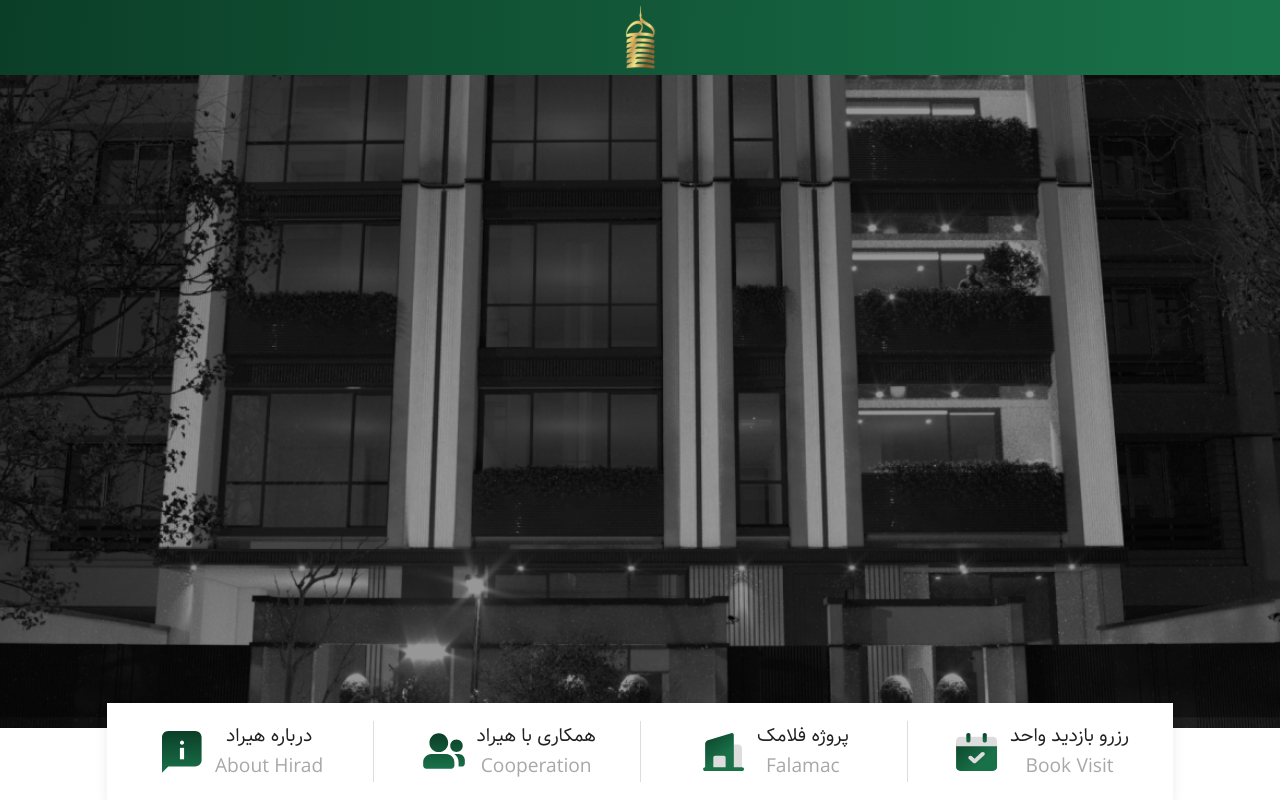
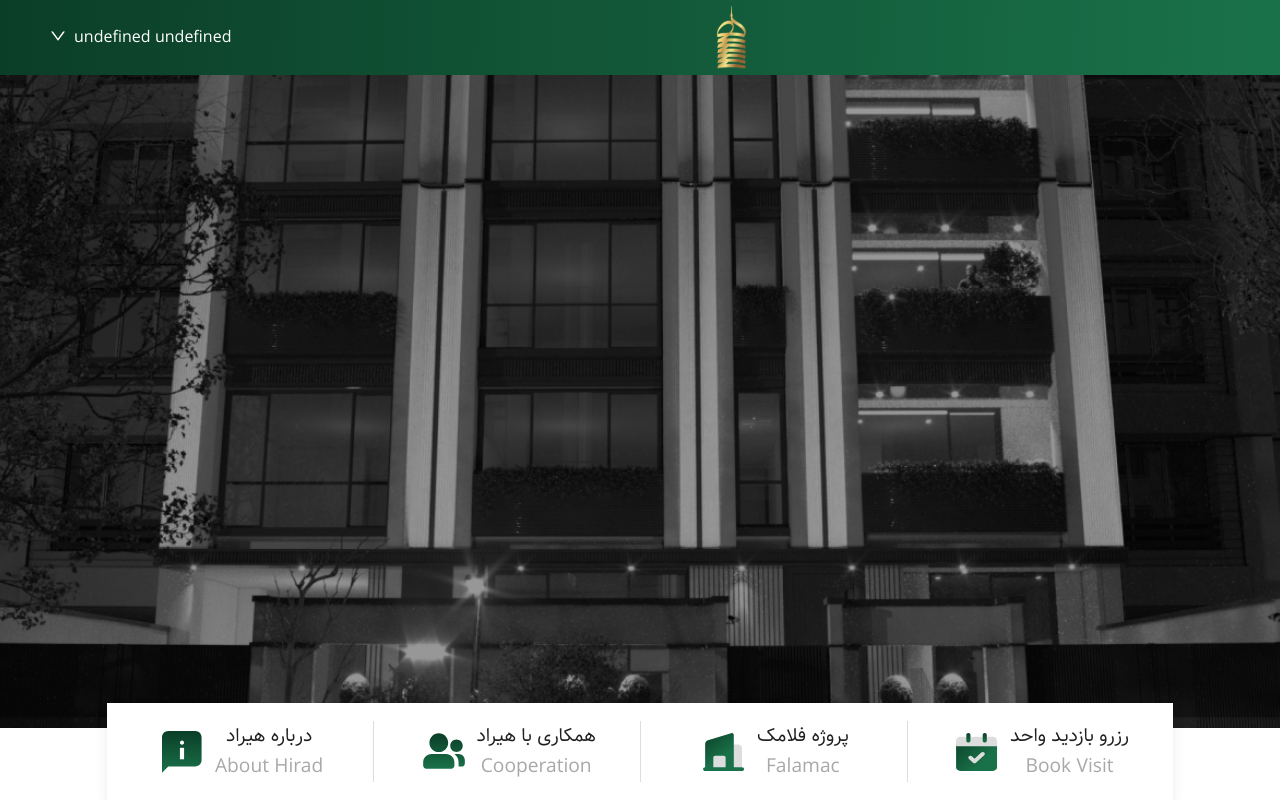
Before and after one commit to masoud-Tesna/hirad, a Next.js app: page / in a window 1280 px wide. Shown: the top 800 px of the page. Built offline with nearby package versions, Linux system fonts and the light colour scheme; sample sign-in values are in the browser's storage.

Commit message:
add login section and update packages

```diff
--- a/src/app/(basic)/PageTemplate.js
+++ b/src/app/(basic)/PageTemplate.js
@@ -1,17 +1,29 @@
 'use client';
 
-import {Layout} from 'antd';
+import {Col, Layout, Row} from 'antd';
 import Image from 'next/image';
 import Banner from '@/templates/Banner';
 import BannerCTA from '@/templates/BannerCTA';
 import Footer from '@/templates/Footer';
 import logo from '/public/logo.svg';
 import Link from 'next/link';
+import dynamic from 'next/dynamic';
+import Skeleton from 'react-loading-skeleton';
+
+const LoginSection = dynamic(
+  () => import('./components/LoginSection'),
+  {
+    ssr: false,
+    loading: () => <Skeleton height={23} width={100} baseColor={'rgba(255,255,255,.1)'} />
+  }
+);
 
 export default function PageTemplate({children}) {
   return (
     <Layout className="min-h-full !bg-white">
-      <Layout.Header className="!shadow-1 !bg-primary !h-[75px] !flex justify-center">
+      <Layout.Header className="!shadow-1 !bg-primary !h-[75px]">
+        <Row align={'middle'} className="h-full">
+          <Col flex={'1 1'} className="text-center">
             <Link href={'/'} className="my-auto" scroll={false}>
               <Image
                 src={logo}
@@ -20,6 +32,12 @@ export default function PageTemplate({children}) {
                 className="cursor-pointer max-h-[65px]"
               />
             </Link>
+          </Col>
+
+          <Col>
+            <LoginSection />
+          </Col>
+        </Row>
       </Layout.Header>
 
       <Layout.Content>
--- /dev/null
+++ b/src/app/(basic)/components/LoginSection.js
@@ -0,0 +1,128 @@
+import {Button, Col, Form, Input, Modal, Dropdown, Space} from 'antd';
+import {useState} from 'react';
+import {handleCreateAntdZodValidator} from '@/utils/helpers';
+import {LoginZod} from '@/app/schema/login';
+import {useRequest} from '@/utils/useRequest';
+import {useAuth} from '@/app/contexts/auth/AuthContext';
+import Link from 'next/link';
+import {DownOutlined} from '@ant-design/icons';
+
+const LoginSection = () => {
+  const {isLoggedIn, userInfo, handleChangeUserData, handleLogout} = useAuth();
+
+  const [formRef] = Form.useForm();
+
+  const request = useRequest();
+
+  const [loginModalOpen, setLoginModalOpen] = useState(false);
+
+  const {mutateAsync: loginRequest, isPending: loginIsPending} = request.useMutation({
+    url: '/api/v1/auth/login',
+    showMessage: {
+      success: false
+    }
+  });
+
+  const handleOnFinishLogin = async (formData) => {
+    try {
+      const loginZod = LoginZod.parse(formData);
+
+      const loginResponse = await loginRequest(loginZod);
+
+      await handleChangeUserData(loginResponse?.response);
+
+      setLoginModalOpen(false);
+    } catch (error) {
+      console.log('error in handleOnFinishLogin >>>', error);
+    }
+  };
+
+  const adminItem = userInfo?.type === 'admin' ? {key: '1', label: <Link href={'/dashboard'}>داشبورد</Link>} : {};
+
+  const items = [
+    adminItem,
+    {
+      key: '2',
+      danger: true,
+      label: 'خروج',
+      onClick: handleLogout
+    }
+  ];
+
+  return (
+    <>
+      <div
+        className="text-white text-captionLg cursor-pointer"
+        onClick={() => !isLoggedIn && setLoginModalOpen(true)}
+      >
+        {isLoggedIn ?
+          <Dropdown
+            trigger={['click']}
+            menu={{
+              items
+            }}
+          >
+            <Space className="cursor-pointer">
+              {`${userInfo?.firstName} ${userInfo?.lastName}`}
+              <DownOutlined />
+            </Space>
+          </Dropdown> :
+          'ورود | Login'
+        }
+      </div>
+
+      <Modal
+        open={loginModalOpen}
+        footer={null}
+        onCancel={() => setLoginModalOpen(false)}
+        title="ورود | Login"
+        className="--customModal"
+        width="50%"
+      >
+        <Form
+          form={formRef}
+          onFinish={handleOnFinishLogin}
+        >
+          <div>
+            <Form.Item
+              name="credential"
+              rules={[handleCreateAntdZodValidator(LoginZod)]}
+            >
+              <Input
+                placeholder="شماره موبایل"
+                disabled={loginIsPending}
+                rootClassName="d-ltr placeholder:text-end"
+              />
+            </Form.Item>
+          </div>
+
+          <div>
+            <Form.Item
+              name="password"
+              rules={[handleCreateAntdZodValidator(LoginZod)]}
+            >
+              <Input.Password
+                placeholder={'کلمه عبور'}
+                rootClassName="d-ltr [&>input]:d-ltr [&>input]:placeholder:text-end"
+                disabled={loginIsPending}
+              />
+            </Form.Item>
+          </div>
+
+          <div className="mt-2">
+            <Button
+              block
+              className="!bg-primary !text-captionXl !text-white !p-0"
+              htmlType={'submit'}
+              loading={loginIsPending}
+            >
+              ورود
+            </Button>
+          </div>
+        </Form>
+      </Modal>
+    </>
+  );
+};
+
+export default LoginSection;
--- a/src/app/globals.css
+++ b/src/app/globals.css
@@ -41,6 +41,18 @@
 
     .d-ltr {
         direction: ltr;
+    }
+
+    .--loadingSkeleton {
+        .ant-skeleton-input {
+            background: linear-gradient(90deg, rgba(255, 255, 255, 0.15) 25%, rgba(255, 255, 255, 0.4) 37%, rgba(255, 255, 255, 0.15) 63%) !important;
+            background-size: 400% 100% !important;
+            animation-name: loadingSkeletonAnimation !important;
+            animation-duration: 1.4s !important;
+            animation-timing-function: ease !important;
+            animation-iteration-count: infinite !important;
+            width: 100px !important;
+        }
     }
 }
 
@@ -401,3 +413,8 @@
         }
     }
 }
+
+@keyframes loadingSkeletonAnimation {
+    0% {background-position: 100% 50%;}
+    100% {background-position: 0 50%;}
+}
--- a/src/app/layout.js
+++ b/src/app/layout.js
@@ -1,4 +1,5 @@
 import './globals.css';
+import 'react-loading-skeleton/dist/skeleton.css';
 import CombineProvider from '@/app/CombineProvider';
 
 export const metadata = {
--- a/src/utils/axios/requestMessages.js
+++ b/src/utils/axios/requestMessages.js
@@ -25,7 +25,7 @@ export const requestMessages = [
     },
     {
         'en': 'selected date must be between now and 7 days from today',
-        'fa': 'تاریخ انتخاب شده باید در بازه امروز تا هفت روز آینده قرار داشته باشدتاریخ انتخاب شده باید در بازه امروز تا هفت روز آینده قرار داشته باشد'
+        'fa': 'تاریخ انتخاب شده باید در بازه امروز تا هفت روز آینده قرار داشته باشد'
     },
     {
         'en': 'this mobile number has been regsitered as an legal person',
@@ -38,6 +38,26 @@ export const requestMessages = [
     {
         'en': 'Time slot is not availabl',
         'fa': 'بازه انتخاب شده دردسترس نمیباشدبازه انتخاب شده دردسترس نمیباشد'
+    },
+    {
+        'en': 'reservation completed successfully',
+        'fa': 'رزور با موفقیت انجام شد'
+    },
+    {
+        'en': 'occupied times',
+        'fa': 'زمان های اشغال شده'
+    },
+    {
+        'en': 'legal user registered successfully',
+        'fa': 'کاربر حقوقی با موفقیت ثبت نام شد'
+    },
+    {
+        'en': 'login successfully',
+        'fa': 'ورود با موفقیت انجام شد'
+    },
+    {
+        'en': 'success',
+        'fa': 'موفق'
     }/*,
     {
         'en': 'there',
--- a/src/utils/useRequest/useMutation.js
+++ b/src/utils/useRequest/useMutation.js
@@ -42,8 +42,7 @@ export const useMutation = (
         };
     }
 
-    const [mutationRequestIsLoading, setMutationRequestIsLoading] = useState(false); // state for mutation request is
-                                                                                     // loading
+    const [mutationRequestIsLoading, setMutationRequestIsLoading] = useState(false); // state for mutation request iLoading
 
     const callApi = async (data) => {
         const result = await axiosClient.request(
@@ -73,7 +72,7 @@ export const useMutation = (
 
                     toast(customSuccessMessage || findMessage?.fa || (process.env.NODE_ENV === 'development' ?
                         message : 'عملیات با موفقیت انجام شد'), {
-                        toastId: `mutationRequest/${url}`,
+                        toastId: `mutationIsSuccess/${url}`,
                         type: successMessageType
                     });
                 }
@@ -83,8 +82,8 @@ export const useMutation = (
                     const findMessage = requestMessages.find(item => item?.en === error?.message);
 
                     toast(customErrorMessage || findMessage?.fa || (process.env.NODE_ENV === 'development' ?
-                        message : 'عملیات با موفقیت انجام شد'), {
-                        toastId: `mutationRequest/${url}`,
+                        message : 'خطای در انجام عملیات لطفا محددا تلاش کنید'), {
+                        toastId: `mutationIsError/${url}`,
                         type: errorMessageType
                     });
                 }
@@ -92,9 +91,4 @@ export const useMutation = (
         },
         ...rest
     });
-
-    /*return {
-      ...mutationResult,
-      isLoading: mutationRequestIsLoading
-    };*/
 };
```
Also changed, not shown: package.json (+11 -10 lines), 1 other file (tests, documents, lock files or other folders). Lines whose indentation alone changed are shown as unchanged.
